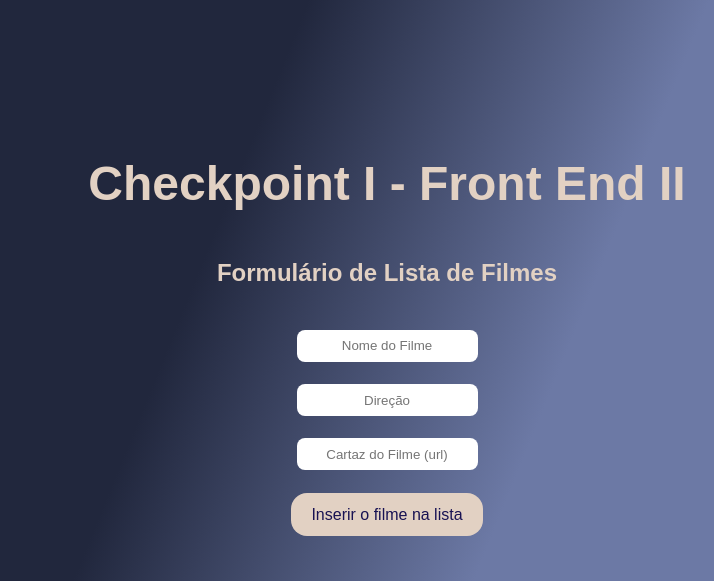
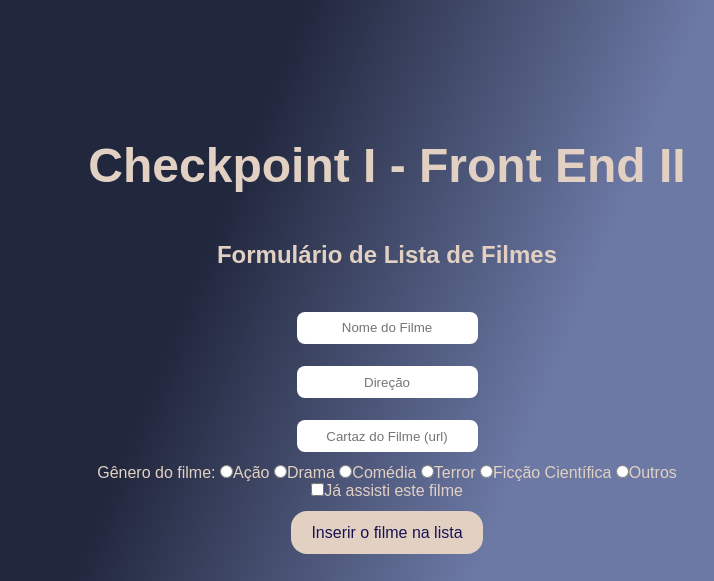
Before and after one commit to deborabeatriz-f/FrontEnd2_Checkpoint1_Formulario, a plain HTML site: page index.html in a window 1280 px wide. Shown: the top 581 px of the page, without its empty margins (253-967 px from the left). Drawn offline with Linux system fonts and the light colour scheme.

Commit message:
add input

```diff
--- a/index.html
+++ b/index.html
@@ -27,6 +27,21 @@
           id="field3"
           placeholder="Cartaz do Filme (url)"
         />
+
+        <div>
+          <label for="genero">Gênero do filme:</label>
+          <input type="radio" name="genero" value="acao" >Ação</input>
+          <input type="radio" name="genero" value="drama">Drama</input>
+          <input type="radio" name="genero" value="comedia">Comédia</input>
+          <input type="radio" name="genero" value="terror" >Terror</input>
+          <input type="radio" name="genero" value="ficcaocientifica" >Ficção Científica</input>
+          <input type="radio" name="genero" value="outros">Outros</input>
+        </div>
+
+        <div>
+          <input type="checkbox" id="assistido">Já assisti este filme </input>
+        </div>
+
         <input
           type="submit"
           id="btn"
```
